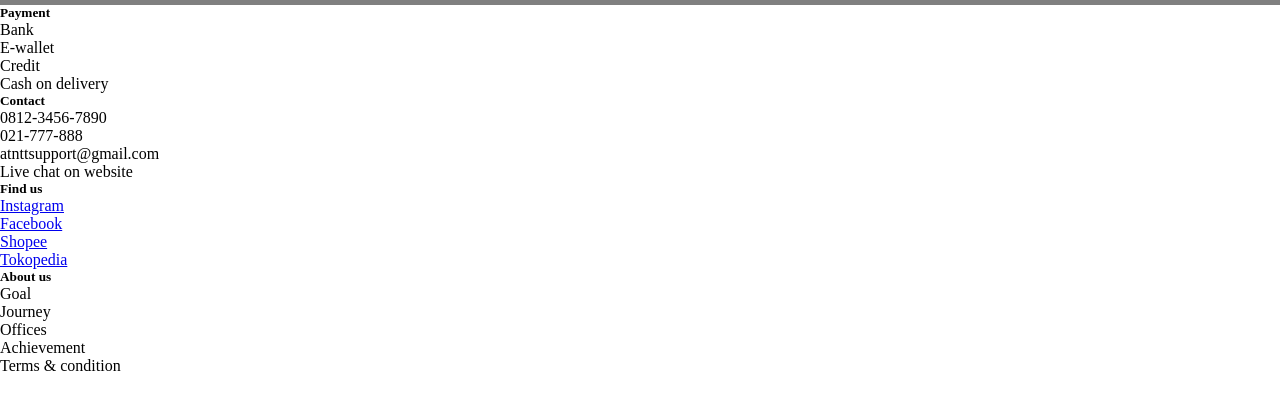
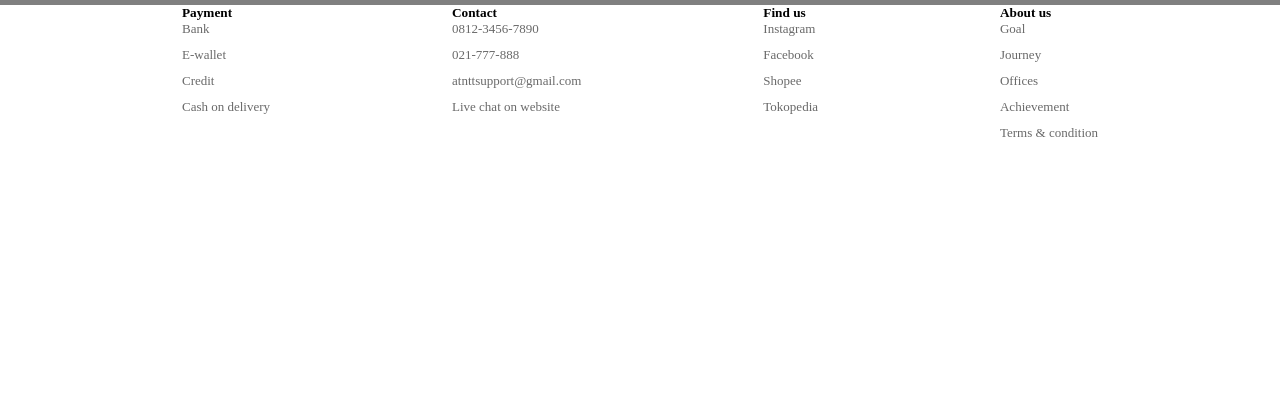
Before and after one commit to kresnaAgisna/ATTT, a plain HTML site: page index.html in a window 1280 px wide. Shown: the part 51-460 px from the top of the page. Drawn offline with Linux system fonts and the light colour scheme.

Commit message:
kresna memasukan/mengcopy shela.css ke style.css

```diff
--- a/index.html
+++ b/index.html
@@ -10,7 +10,7 @@
   <body>
     <!-- navbar start -->
 
-    <div class="navbar container" id="hitam">
+    <div class="navbar-container" id="hitam">
       <div class="navbar-logo">
         <img src="img/logo.png" alt="" />
         <p>ATTT</p>
@@ -31,7 +31,8 @@
     <footer>
       <div class="footer-boxes">
         <div class="footer-box">
-              <ul> <h5>Payment</h5>
+          <ul>
+            <h5>Payment</h5>
             <li>Bank</li>
             <li>E-wallet</li>
             <li>Credit</li>
@@ -39,7 +40,8 @@
           </ul>
         </div>
         <div class="footer-box">
-              <ul> <h5>Contact</h5>
+          <ul>
+            <h5>Contact</h5>
             <li>0812-3456-7890</li>
             <li>021-777-888</li>
             <li>atnttsupport@gmail.com</li>
@@ -47,7 +49,8 @@
           </ul>
         </div>
         <div class="footer-box">
-              <ul> <h5>Find us</h5>
+          <ul>
+            <h5>Find us</h5>
             <li><a href="https://www.instagram.com/">Instagram</a></li>
             <li><a href="https://www.facebook.com/">Facebook</a></li>
             <li><a href="https://www.shopee.com/">Shopee</a></li>
@@ -55,7 +58,8 @@
           </ul>
         </div>
         <div class="footer-box">
-              <ul> <h5>About us</h5>
+          <ul>
+            <h5>About us</h5>
             <li>Goal</li>
             <li>Journey</li>
             <li>Offices</li>
--- a/style.css
+++ b/style.css
@@ -2,8 +2,8 @@
   margin: 0;
   padding: 0;
 }
-
-.container {
+/* navbar css */
+.navbar-container {
   display: flex;
   height: 7vh;
   width: 100vw;
@@ -42,3 +42,41 @@
   text-decoration: none;
   color: bisque;
 }
+
+/* navbar end */
+
+/* home css */
+
+/* home end */
+
+/* shop css */
+/* shop end */
+
+/* footer css */
+
+.footer-boxes {
+  display: flex;
+  justify-content: space-evenly;
+  flex-direction: row;
+}
+
+.footer-box ul li {
+  list-style-type: none;
+  margin-bottom: 10px;
+  font-size: small;
+  color: dimgray;
+}
+
+a {
+  text-decoration: none;
+  color: dimgray;
+}
+
+.footer-box ul li a:hover {
+  color: blueviolet;
+}
+
+.footer-box ul li:hover {
+  color: blueviolet;
+  cursor: pointer;
+}
```
Lines whose indentation alone changed are shown as unchanged.
